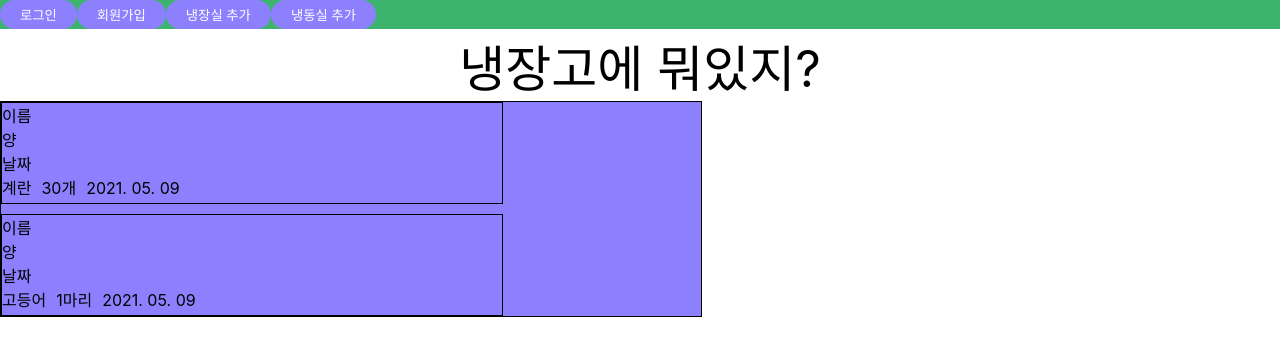
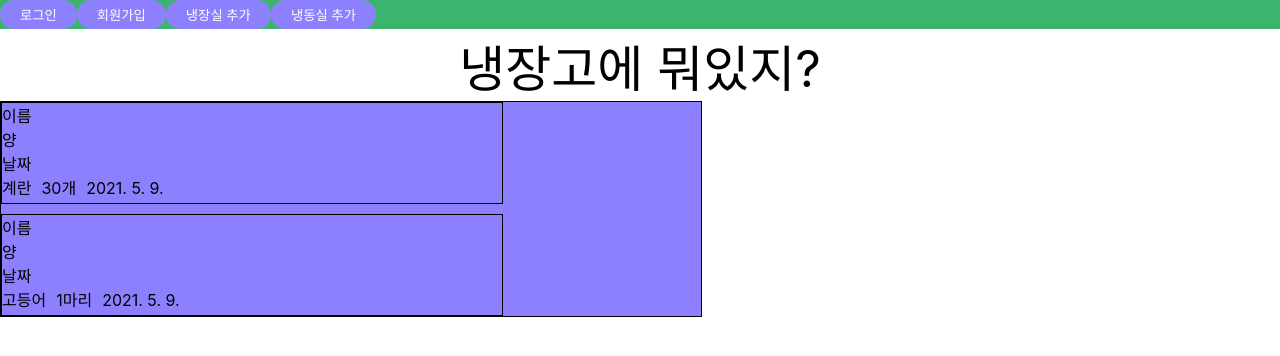
Before and after one commit to davidpark216/FridgeCheck, a React (Create React App) app in the folder fridecheck/: page / in a window 1280 px wide. Shown: the top 356 px of the page. Built offline with nearby package versions, Linux system fonts and the light colour scheme.

Commit message:
Change date

```diff
--- a/fridecheck/src/App.tsx
+++ b/fridecheck/src/App.tsx
@@ -16,14 +16,14 @@ function App() {
       item: "계란",
       quantity: "30",
       unit: "개",
-      date: "2021. 05. 09",
+      date: "2021. 5. 9.",
     },
     {
       key: "시금치",
       item: "시금치",
       quantity: "1",
       unit: "단",
-      date: "2021. 05. 09",
+      date: "2021. 5. 9.",
     },
   ]);
   //냉동실 물품
@@ -33,7 +33,7 @@ function App() {
       item: "고등어",
       quantity: "1",
       unit: "마리",
-      date: "2021. 05. 09",
+      date: "2021. 5. 9.",
     },
   ]);
 
```
